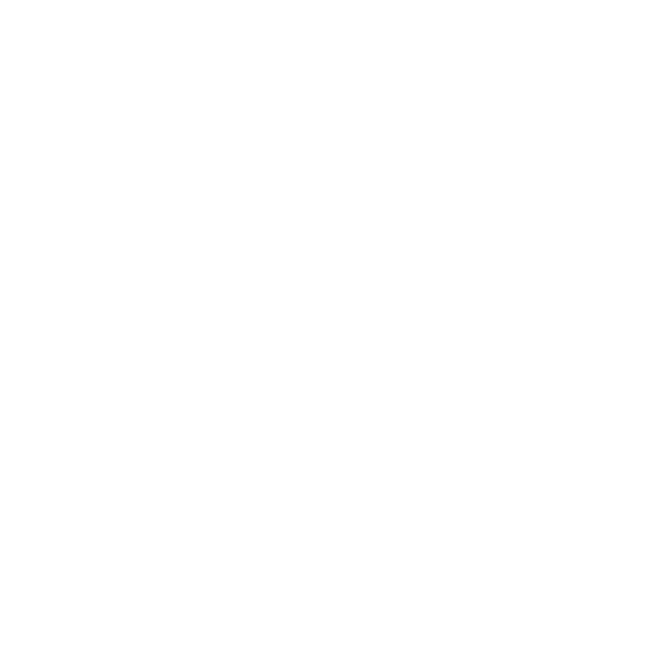
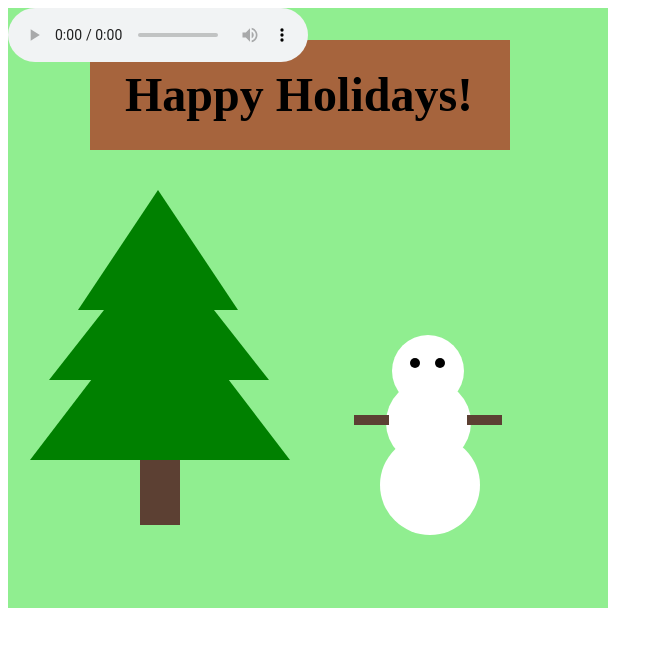
Before and after one commit to TimberlineCS/project-1-greeting-card-MatiasMVR, a plain HTML site: page index.html in a window 1280 px wide. Shown: the whole page, without its empty margins (0-663 px from the left). Drawn offline with Linux system fonts and the light colour scheme.

Commit message:
complete

```diff
--- a/Scripts/App.js
+++ b/Scripts/App.js
@@ -1,9 +1,161 @@
-//Your name
-//Period
-//Date
+//Matias Vidal-Russell
+//Period 4
+//November 18, 2022
 
-/*Provide a description about what this program does here*/
+/*This program makes a card with a tree, a snowman, and text*/
 
 /*Write code to manipulate the elements on your index.html page.
 The elements must come to gether to resemble an image.  Your Greeting Card
 must also include text and an music. */
+
+var card = document.getElementById("1");
+card.style.backgroundColor = "#90EE90";
+card.style.width = "600px";
+card.style.height = "600px";
+card.style.position = "absolute";
+//This draws the background card for the drawing
+
+
+var treebase = document.getElementById("2");
+treebase.style.backgroundColor = "#5C4033";
+treebase.style.width = "40px";
+treebase.style.height = "65px";
+treebase.style.position = "absolute";
+treebase.style.top = "460px";
+treebase.style.left = "140px";
+//This draws the stump of the tree
+
+
+var tree1 = document.getElementById("3");
+tree1.style.width = "0px";
+tree1.style.height = "0px";
+tree1.style.borderWidth = "130px";
+tree1.style.borderStyle = "solid";
+tree1.style.borderColor = "transparent";
+tree1.style.borderBottomColor = "green";
+tree1.style.borderBottomWidth = "170px";
+tree1.style.position = "absolute";
+tree1.style.top = "160px";
+tree1.style.left = "30px";
+//This draws the bottom triangle that makes up the tree
+
+
+var tree2 = document.getElementById("4");
+tree2.style.width = "0px";
+tree2.style.height = "0px";
+tree2.style.borderWidth = "110px";
+tree2.style.borderStyle = "solid";
+tree2.style.borderColor = "transparent";
+tree2.style.borderBottomColor = "green";
+tree2.style.borderBottomWidth = "140px";
+tree2.style.position = "absolute";
+tree2.style.top = "130px";
+tree2.style.left = "49px";
+//This draws the middle triangle that makes up the tree
+
+
+var tree3 = document.getElementById("5");
+tree3.style.width = "0px";
+tree3.style.height = "0px";
+tree3.style.borderWidth = "80px";
+tree3.style.borderStyle = "solid";
+tree3.style.borderColor = "transparent";
+tree3.style.borderBottomColor = "green";
+tree3.style.borderBottomWidth = "120px";
+tree3.style.position = "absolute";
+tree3.style.top = "110px";
+tree3.style.left = "78px";
+//This draws the top triangle that makes up the tree
+
+
+var snowman1 = document.getElementById("6");
+snowman1.style.width = "100px";
+snowman1.style.height = "100px";
+snowman1.style.borderRadius = "50%";
+snowman1.style.backgroundColor = "white";
+snowman1.style.position = "absolute";
+snowman1.style.top = "435px";
+snowman1.style.left = "380px";
+//Thie draws the bottom circle that makes up the snowman
+
+
+var snowman2 = document.getElementById("7");
+snowman2.style.width = "85px";
+snowman2.style.height = "85px";
+snowman2.style.borderRadius = "50%";
+snowman2.style.backgroundColor = "white";
+snowman2.style.position = "absolute";
+snowman2.style.top = "380px";
+snowman2.style.left = "386px";
+//This draws the middle circle that makes up the snowman
+
+
+var snowman3 = document.getElementById("8");
+snowman3.style.width = "72px";
+snowman3.style.height = "72px";
+snowman3.style.borderRadius = "50%";
+snowman3.style.backgroundColor = "white";
+snowman3.style.position = "absolute";
+snowman3.style.top = "335px";
+snowman3.style.left = "392px";
+//This draws the top circle that makes up the snwoman
+
+
+var eyeleft = document.getElementById("9");
+eyeleft.style.width = "10px";
+eyeleft.style.height = "10px";
+eyeleft.style.borderRadius = "50%";
+eyeleft.style.backgroundColor = "black";
+eyeleft.style.position = "absolute";
+eyeleft.style.top = "358px";
+eyeleft.style.left = "410px";
+//This draws the left eye of the snowman
+
+
+var eyeright = document.getElementById("10");
+eyeright.style.width = "10px";
+eyeright.style.height = "10px";
+eyeright.style.borderRadius = "50%";
+eyeright.style.backgroundColor = "black";
+eyeright.style.position = "absolute";
+eyeright.style.top = "358px";
+eyeright.style.left = "435px";
+//This draws the right eye of the snowman
+
+
+var stick1 = document.getElementById("11");
+stick1.style.width = "35px";
+stick1.style.height = "10px";
+stick1.style.backgroundColor = "#5C4033";
+stick1.style.position = "absolute";
+stick1.style.top = "415px";
+stick1.style.left = "354px";
+//This draws the snowman's left arm
+
+
+var stick2 = document.getElementById("12");
+stick2.style.width = "35px";
+stick2.style.height = "10px";
+stick2.style.backgroundColor = "#5C4033";
+stick2.style.position = "absolute";
+stick2.style.top = "415px";
+stick2.style.left = "467px";
+//This draws the snowman's right arm
+
+
+var header = document.getElementById("13");
+header.style.width = "420px";
+header.style.height = "110px";
+header.style.backgroundColor = "#a6643d";
+header.style.position = "absolute";
+header.style.top = "40px";
+header.style.left = "90px";
+//This draws the snowman's left arm
+
+
+var text = document.getElementById("14");
+text.style.fontSize = "3em";
+text.style.position = "absolute";
+text.style.top = "35px";
+text.style.left = "125px";
+//This styles the text
--- a/index.html
+++ b/index.html
@@ -4,6 +4,25 @@
         <script src="Scripts/App.js" defer></script>
     </head>
     <body>
-        <!--Create your basic html elements here -->
+        <div id = "1"></div>
+        <div id = "2"></div>
+        <div id = "3"></div>
+        <div id = "4"></div>
+        <div id = "5"></div>
+        <div id = "6"></div>
+        <div id = "7"></div>
+        <div id = "8"></div>
+        <div id = "9"></div>
+        <div id = "10"></div>
+        <div id = "11"></div>
+        <div id = "12"></div>
+        <div id = "13"></div>
+        <h1 id = "14">Happy Holidays!</h1>
+        <div id = "15">
+            <audio controls>
+                <source src="Jingle-Bells-3.mp3" type="audio/mpeg">
+              Your browser does not support the audio element.
+              </audio>
+        </div>
     </body>
 </html>
```
Also changed, not shown: 2 other files.
